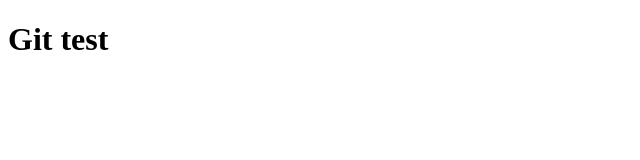
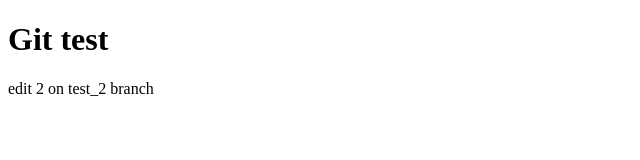
Before and after one commit to somelab-0618/git-test-repository, a plain HTML site: page index.html in a window 1280 px wide. Shown: the whole page, without its empty margins (0-640 px from the left). Drawn offline with Linux system fonts and the light colour scheme.

Commit message:
edit on test_2 branch

```diff
--- a/index.html
+++ b/index.html
@@ -8,5 +8,6 @@
 </head>
 <body>
   <h1>Git test</h1>
+  <p>edit 2 on test_2 branch</p>
 </body>
 </html>
```
